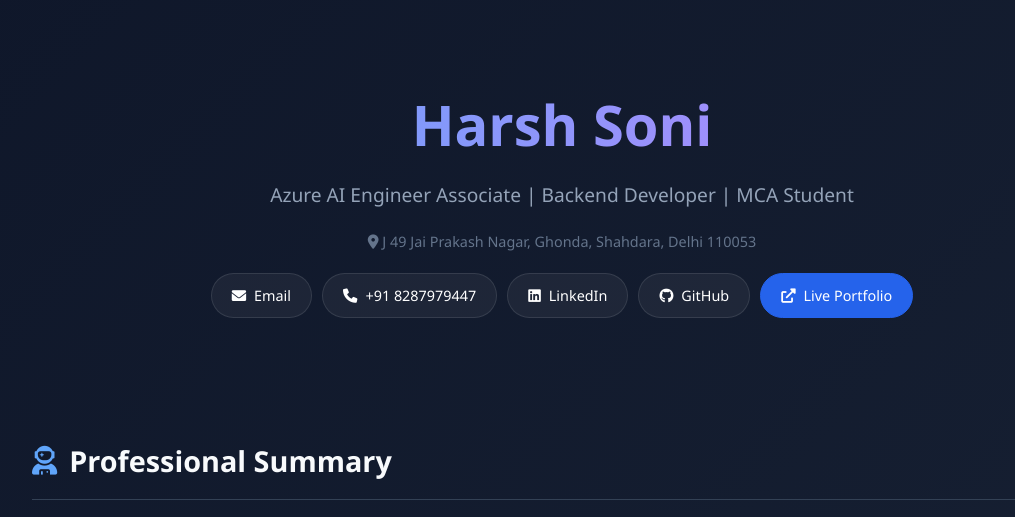
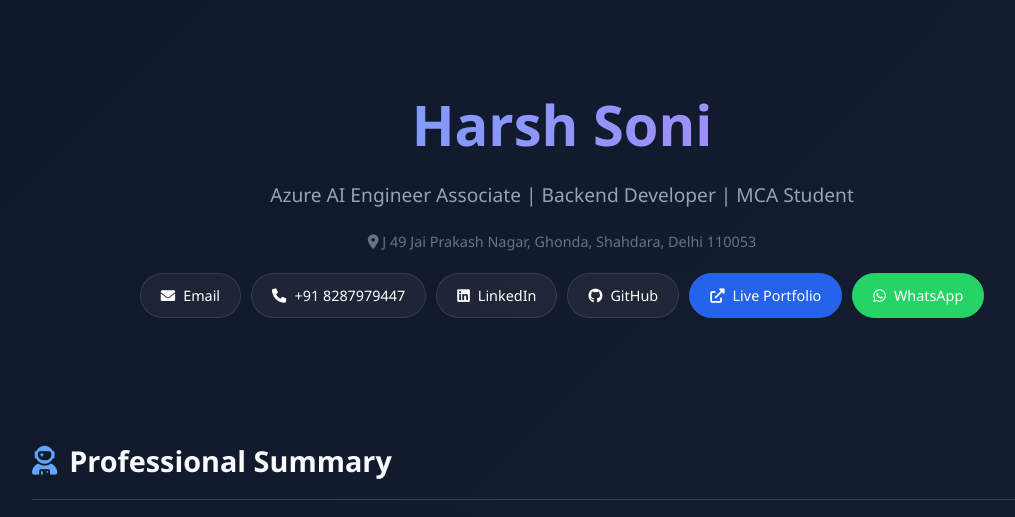
Before and after one commit to Chinusoni/rishique-jew, a Django app: page / in a window 1280 px wide. Shown: the top 517 px of the page, without its empty margins (78-1093 px from the left). Run offline with Django 5.2, Linux system fonts and the light colour scheme.

Commit message:
Add WhatsApp contact link to index.html

```diff
--- a/playground/templates/index.html
+++ b/playground/templates/index.html
@@ -203,6 +203,9 @@
                 <a href="https://linkedin.com/in/harsh-soni-348b87255" target="_blank" class="btn"><i class="fab fa-linkedin"></i> LinkedIn</a>
                 <a href="https://github.com/Chinusoni" target="_blank" class="btn"><i class="fab fa-github"></i> GitHub</a>
                 <a href="https://wedmaya.onrender.com" target="_blank" class="btn" style="background: #2563eb; border-color: #2563eb;"><i class="fas fa-external-link-alt"></i> Live Portfolio</a>
+                <a href="https://wa.me/918287979447?text=Hi%20Harsh,%20I%20saw%20your%20portfolio" target="_blank" class="btn" style="background: #25D366; border-color: #25D366;">
+    <i class="fab fa-whatsapp"></i> WhatsApp
+</a>
             </div>
         </header>
 
```
